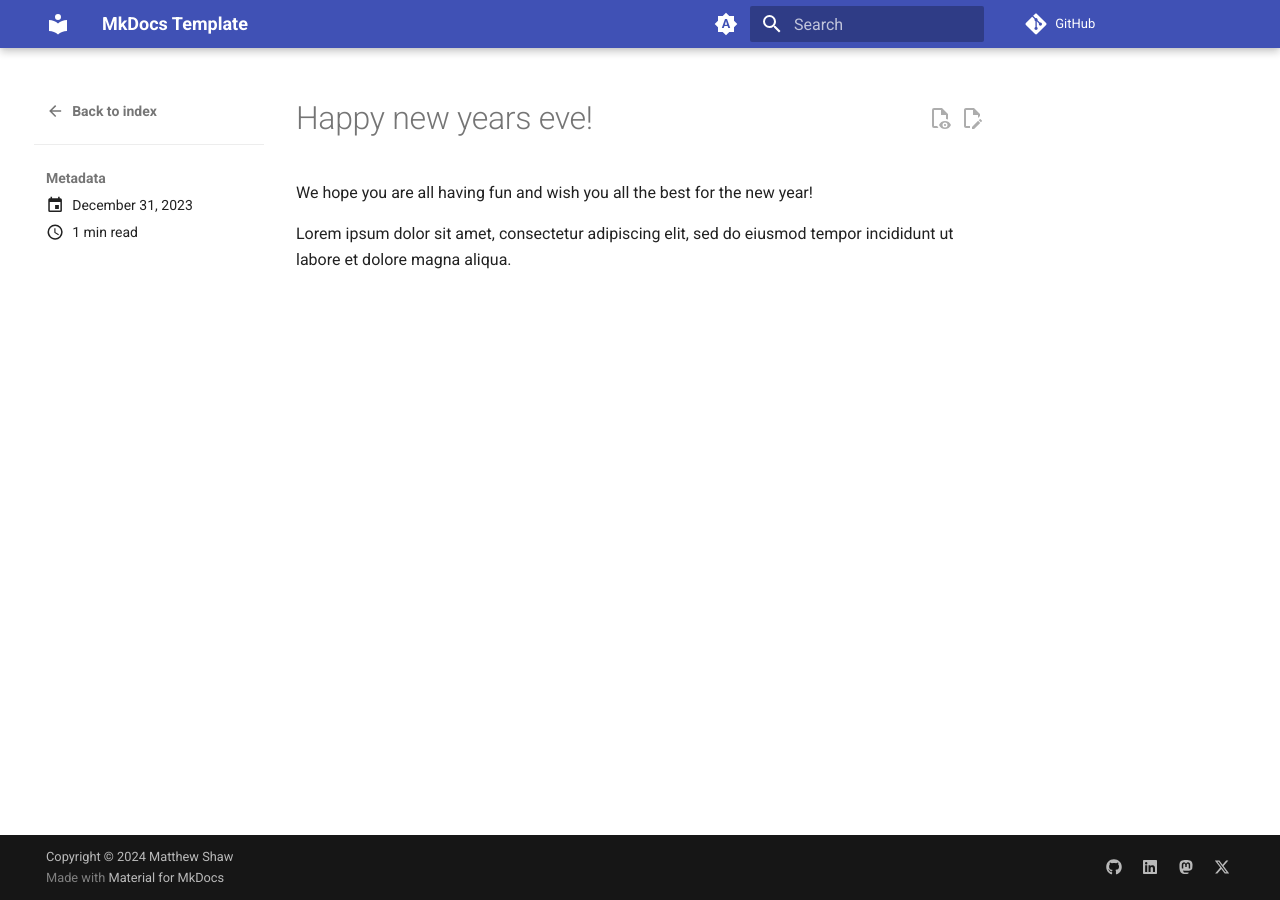
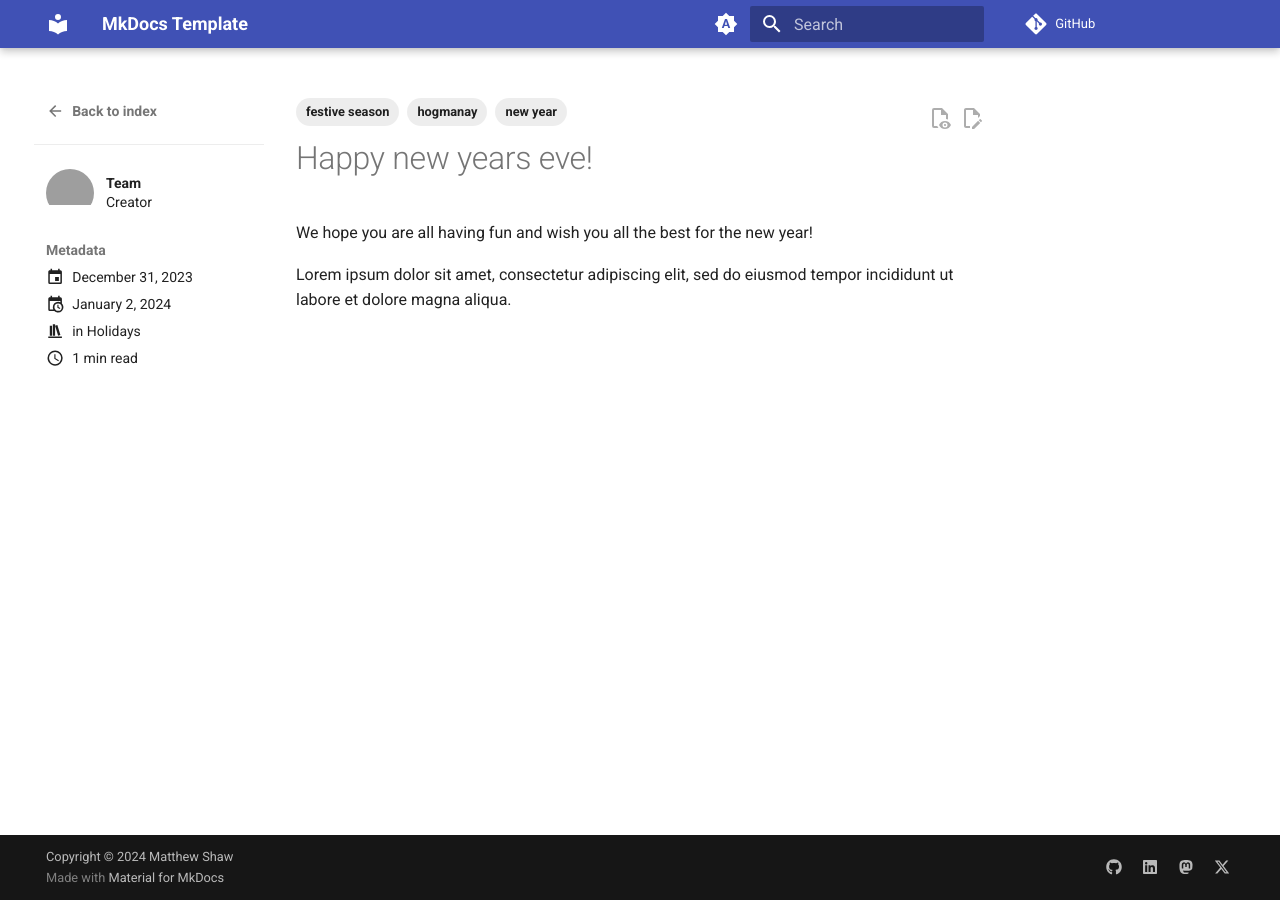
Before and after one commit to matthew-shaw/mkdocs, an MkDocs documentation site: the page built from docs/blog/posts/myfirst.md, in a window 1280 px wide. Built offline with MkDocs 1.6.1 and Material for MkDocs 9.7.7, drawn with Linux system fonts in a browser that asks for light colours; comment, search, counter and statistics services are not loaded; grey boxes are pictures that could not be loaded.

Commit message:
blog authors categories and tags

```diff
--- a/docs/blog/posts/myfirst.md
+++ b/docs/blog/posts/myfirst.md
@@ -1,6 +1,15 @@
 ---
 date:
   created: 2023-12-31
+  updated: 2024-01-02
+authors:
+  - team
+categories:
+  - Holidays
+tags:
+  - new year
+  - hogmanay
+  - festive season
 ---
 
 # Happy new years eve!
--- a/mkdocs.yml
+++ b/mkdocs.yml
@@ -54,7 +54,8 @@ theme:
     - search.suggest
 
 plugins:
-  - blog
+  - blog:
+      blog_toc: true
   - git-committers:
       repository: matthew-shaw/mkdocs
       branch: main
```
Also changed, not shown: docs/blog/.authors.yml (added, +9 -0 lines).
